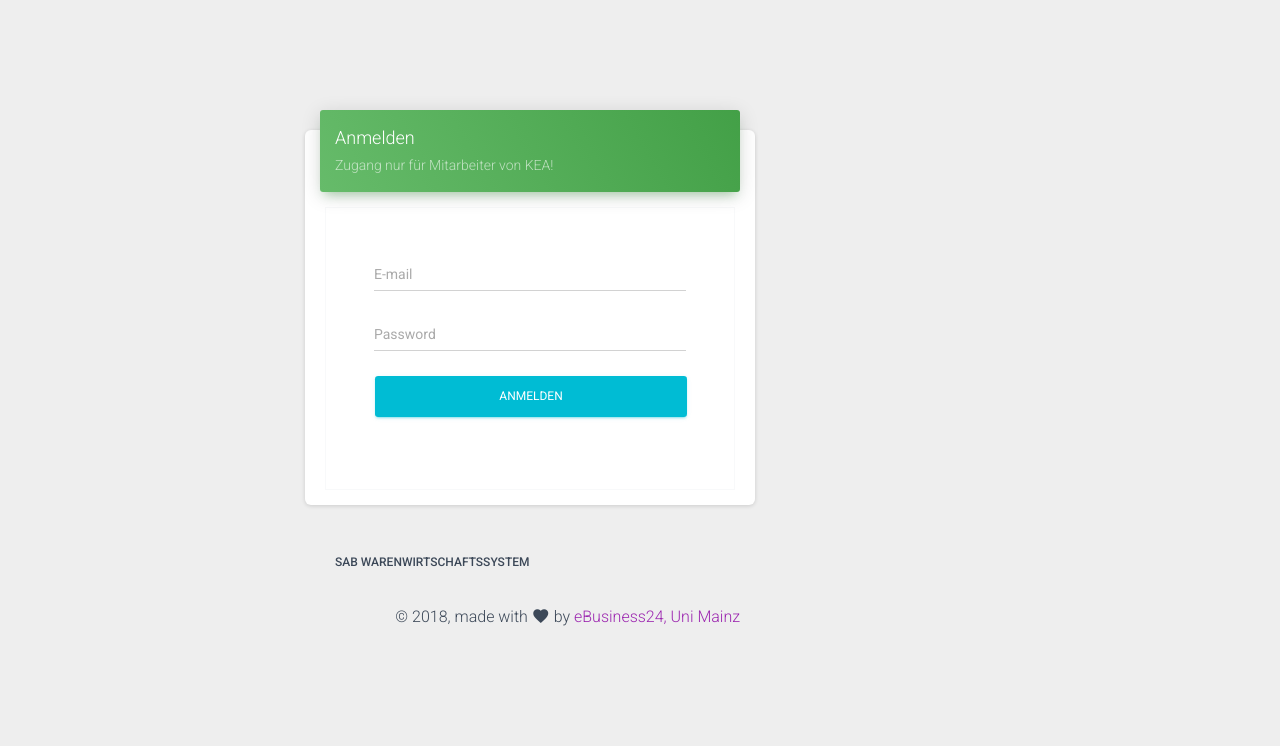
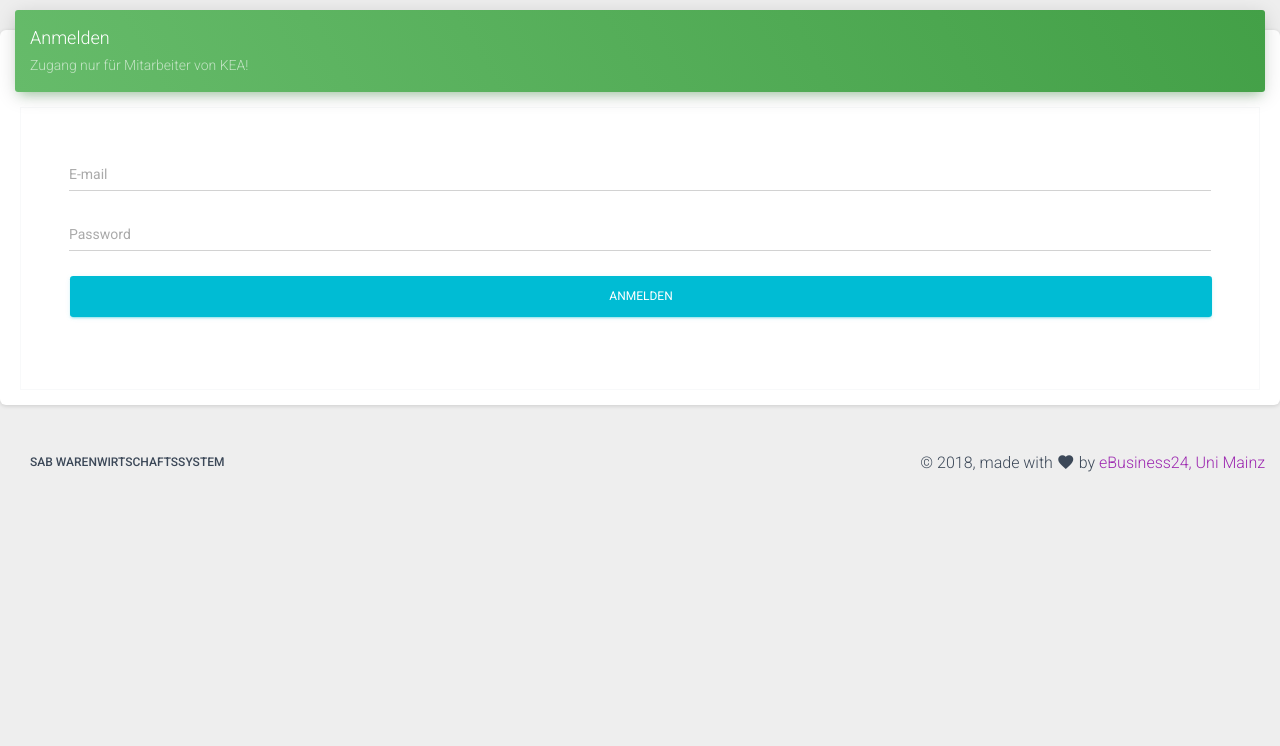
Before and after one commit to michaelwirz/ebusiness24, a PHP site: page /login.php in a window 1280 px wide. Shown: the top 746 px of the page. Run offline with PHP 8.4, Linux system fonts and the light colour scheme; some libraries are stand-ins or nearby versions.

Commit message:
Update login.php

```diff
--- a/login.php
+++ b/login.php
@@ -1,36 +1,80 @@
-<?php
-include 'head.php';
-$page = "foo";
-?>
+<!doctype html>
+<html lang="en">
+
+<head>
+  <meta charset="utf-8" />
+  <link rel="apple-touch-icon" sizes="76x76" href="assets/img/apple-icon.png">
+  <link rel="icon" type="image/png" href="assets/img/favicon.png">
+  <meta http-equiv="X-UA-Compatible" content="IE=edge,chrome=1" />
+  <title>
+    KEA Warenhaltung
+  </title>
+  <meta content='width=device-width, initial-scale=1.0, maximum-scale=1.0, user-scalable=0, shrink-to-fit=no' name='viewport' />
+  <!--     Fonts and icons     -->
+  <link rel="stylesheet" type="text/css" href="https://fonts.googleapis.com/css?family=Roboto:300,400,500,700|Roboto+Slab:400,700|Material+Icons" />
+  <link rel="stylesheet" href="https://maxcdn.bootstrapcdn.com/font-awesome/latest/css/font-awesome.min.css">
+  <!-- CSS Files -->
+  <link href="assets/css/material-dashboard.css?v=2.1.0" rel="stylesheet" />
+</head>
 
 <body class="">
     <div class="wrapper ">
-      <div class="main-panel">
-
         <div class="content">
             <div class="container-fluid">
-
-      <div class="col-md-6">
+                <div class="row justify-content-center">
                     <div class="card">
                         <div class="card-header card-header-success">
                             <h4 class="card-title">Anmelden</h4>
                             <p class="card-category">Zugang nur für Mitarbeiter von KEA!</p>
                         </div>
                         <div class="card-body">
-
                             <form class="text-center border border-light p-5">
                                 <input type="email" id="defaultLoginFormEmail" class="form-control mb-4" placeholder="E-mail">
 
-            <!-- Password -->
                                 <input type="password" id="defaultLoginFormPassword" class="form-control mb-4" placeholder="Password">
 
-
                                 <input type="submit" name="anmelden"  class="btn btn-info btn-block my-4" value="Anmelden">
-
-
                             </form>
                         </div>
                     </div>
-<div>
-    <?php include 'footer.php' ?>
                 </div>
+            </div>
+        </div>
+
+        <footer class="footer">
+                <div class="container-fluid">
+                  <nav class="float-left">
+                    <ul>
+                      <li>
+                        <a href="">
+                          SAB Warenwirtschaftssystem
+                        </a>
+                      </li>
+                    </ul>
+                  </nav>
+                  <div class="copyright float-right">
+                    &copy;
+                    <script>
+                      document.write(new Date().getFullYear())
+                    </script>, made with <i class="material-icons">favorite</i> by
+                    <a href="" target="_blank">eBusiness24, Uni Mainz</a>
+                  </div>
+                </div>
+        </footer>
+    </div>
+  <!--   Core JS Files   -->
+  <script src="assets/js/core/jquery.min.js" type="text/javascript"></script>
+  <script src="assets/js/core/popper.min.js" type="text/javascript"></script>
+  <script src="assets/js/core/bootstrap-material-design.min.js" type="text/javascript"></script>
+  <script src="assets/js/plugins/perfect-scrollbar.jquery.min.js"></script>
+  <!--  Google Maps Plugin    -->
+  <script src="https://maps.googleapis.com/maps/api/js?key=YOUR_KEY_HERE"></script>
+  <!-- Chartist JS -->
+  <script src="assets/js/plugins/chartist.min.js"></script>
+  <!--  Notifications Plugin    -->
+  <script src="assets/js/plugins/bootstrap-notify.js"></script>
+  <!-- Control Center for Material Dashboard: parallax effects, scripts for the example pages etc -->
+  <script src="assets/js/material-dashboard.min.js?v=2.1.0" type="text/javascript"></script>
+</body>
+
+</html>
```
Lines whose indentation alone changed are shown as unchanged.
